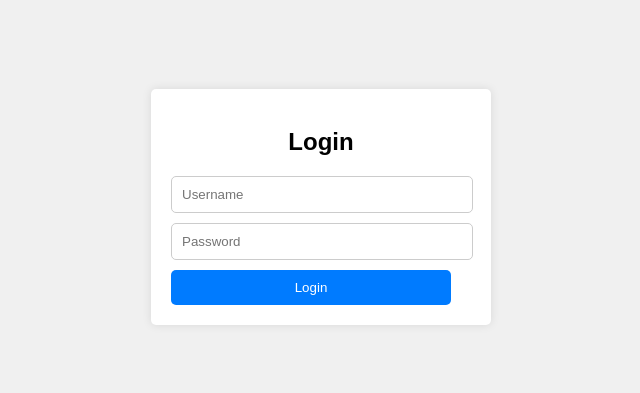
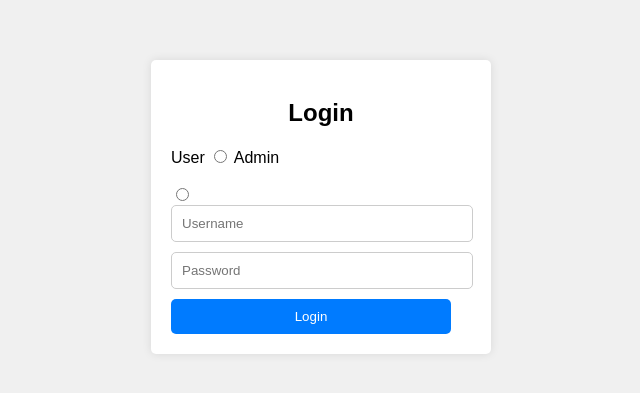
Before and after one commit to RohitVarma27/Student-Management-System, a plain HTML site: page login.html in a window 1280 px wide. Shown: the part 193-586 px from the top of the page, without its empty margins (319-959 px from the left). Drawn offline with Linux system fonts and the light colour scheme.

Commit message:
Update login.html

```diff
--- a/login.html
+++ b/login.html
@@ -52,6 +52,11 @@
 <div class="login-container">
     <h2>Login</h2>
     <form id="login-form">
+        <label>User</label>
+        <input type="radio">
+        <label>Admin</label>
+        <br><br>
+        <input type="radio">
         <input type="text" id="username" placeholder="Username" required>
         <input type="password" id="password" placeholder="Password" required>
         <input type="submit" value="Login">
```
